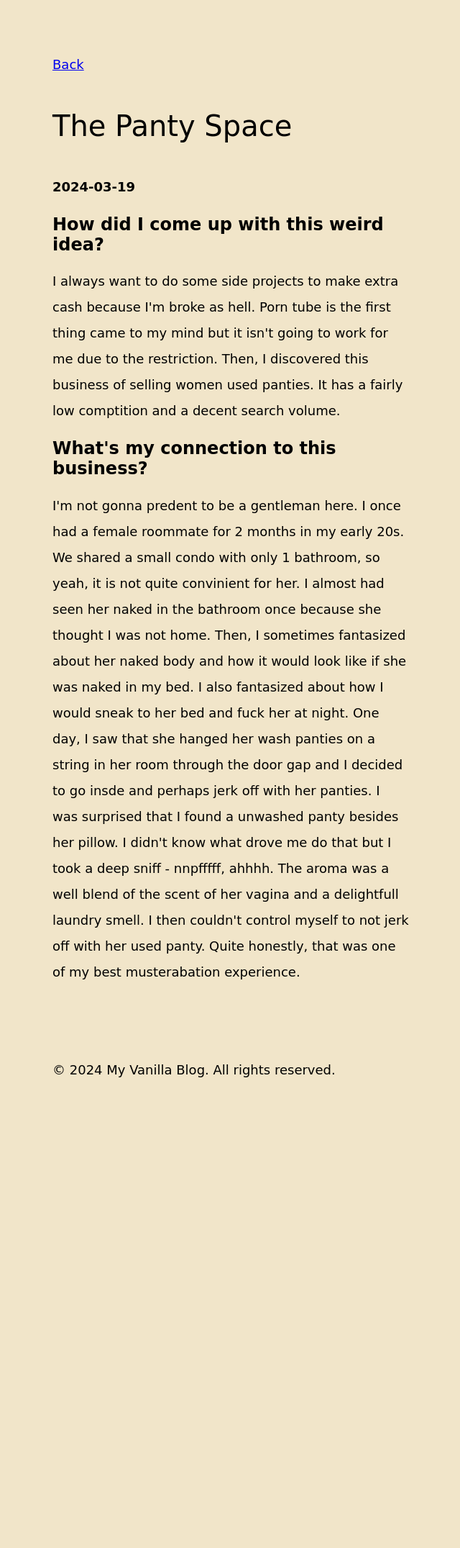
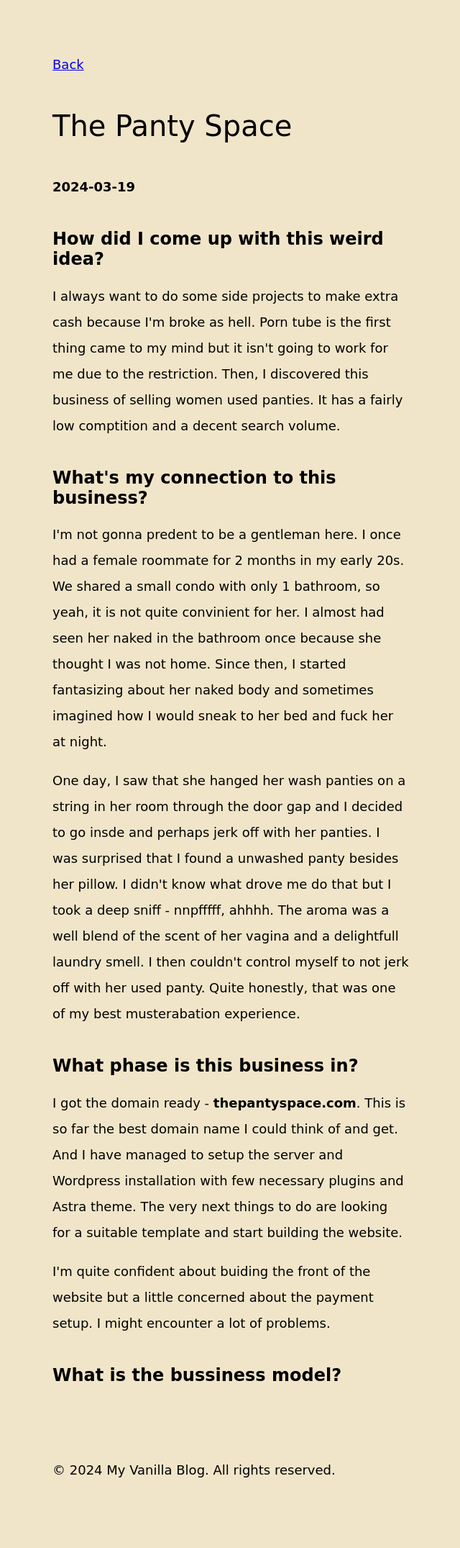
Before and after one commit to foolstuck/html-blog, a PHP site: page /projects/the-panty-space.html in a window 1280 px wide. Shown: the whole page at 72% size, without its empty margins (319-959 px from the left). Before the commit the page ends 1497 px from the top, so only its background shows below. Run offline with PHP 8.4, Linux system fonts and the light colour scheme; some web fonts are replaced.

Commit message:
mass title changes

```diff
--- a/about.html
+++ b/about.html
@@ -7,7 +7,7 @@
   <link rel="stylesheet" href="style.css">
   <meta charset="UTF-8">
   <meta name="viewport" content="width=device-width, initial-scale=1.0">
-  <title>About - My Blog</title>
+  <title>About - My Vanilla Blog</title>
 </head>
 <body>
 
--- a/contact.html
+++ b/contact.html
@@ -7,7 +7,7 @@
   <link rel="stylesheet" href="style.css">
   <meta charset="UTF-8">
   <meta name="viewport" content="width=device-width, initial-scale=1.0">
-  <title>About - My Blog</title>
+  <title>About - My Vanilla Blog</title>
 </head>
 <body>
 
--- a/posts/about-the-current-job.html
+++ b/posts/about-the-current-job.html
@@ -7,7 +7,7 @@
   <link rel="stylesheet" href="../style.css">
   <meta charset="UTF-8">
   <meta name="viewport" content="width=device-width, initial-scale=1.0">
-  <title>About The Current Job - My Blog</title>
+  <title>About The Current Job - My Vanilla Blog</title>
 </head>
 <body>
 
--- a/posts/pinterest-affiliate.html
+++ b/posts/pinterest-affiliate.html
@@ -7,7 +7,7 @@
   <link rel="stylesheet" href="../style.css">
   <meta charset="UTF-8">
   <meta name="viewport" content="width=device-width, initial-scale=1.0">
-  <title>Pinterest Affiliate - My Blog</title>
+  <title>Pinterest Affiliate - My Vanilla Blog</title>
 </head>
 <body>
 
--- a/posts/template.html
+++ b/posts/template.html
@@ -7,7 +7,7 @@
   <link rel="stylesheet" href="../style.css">
   <meta charset="UTF-8">
   <meta name="viewport" content="width=device-width, initial-scale=1.0">
-  <title>Post Title - My Blog</title>
+  <title>Post Title - My Vanilla Blog</title>
 </head>
 <body>
 
--- a/posts/thoughts-and-plans.html
+++ b/posts/thoughts-and-plans.html
@@ -7,7 +7,7 @@
   <link rel="stylesheet" href="../style.css">
   <meta charset="UTF-8">
   <meta name="viewport" content="width=device-width, initial-scale=1.0">
-  <title>Some Thoughts and Plans about this Blog - My Blog</title>
+  <title>Some Thoughts and Plans about this Blog - My Vanilla Blog</title>
 </head>
 <body>
 
--- a/projects/affiliate-marketing.html
+++ b/projects/affiliate-marketing.html
@@ -7,7 +7,7 @@
   <link rel="stylesheet" href="../style.css">
   <meta charset="UTF-8">
   <meta name="viewport" content="width=device-width, initial-scale=1.0">
-  <title>Affiliate Marketing - My Blog</title>
+  <title>Affiliate Marketing - My Vanilla Blog</title>
 </head>
 <body>
 
--- a/projects/new-home.html
+++ b/projects/new-home.html
@@ -7,7 +7,7 @@
   <link rel="stylesheet" href="../style.css">
   <meta charset="UTF-8">
   <meta name="viewport" content="width=device-width, initial-scale=1.0">
-  <title>New Home - My Blog</title>
+  <title>New Home - My Vanilla Blog</title>
 </head>
 <body>
 
--- a/projects/the-panty-space.html
+++ b/projects/the-panty-space.html
@@ -7,7 +7,7 @@
   <link rel="stylesheet" href="../style.css">
   <meta charset="UTF-8">
   <meta name="viewport" content="width=device-width, initial-scale=1.0">
-  <title>The Panty Space - My Blog</title>
+  <title>The Panty Space - My Vanilla Blog</title>
 </head>
 <body>
 
@@ -26,12 +26,20 @@
     volume.</p>
   <h2>What's my connection to this business?</h2>
   <p>I'm not gonna predent to be a gentleman here. I once had a female roommate for 2 months in my early 20s. We shared a small condo with only 1 bathroom, so yeah,
-    it is not quite convinient for her. I almost had seen her naked in the bathroom once because she thought I was not home. Then, I sometimes fantasized about her naked body
-    and how it would look like if she was naked in my bed. I also fantasized about how I would sneak to her bed and fuck her at night. One day, I saw that she hanged her wash panties
+    it is not quite convinient for her. I almost had seen her naked in the bathroom once because she thought I was not home. Since then, I started fantasizing about
+    her naked body and sometimes imagined how I would sneak to her bed and fuck her at night.</p>
+  <p> One day, I saw that she hanged her wash panties
     on a string in her room through the door gap and I decided to go insde and perhaps jerk off with her panties. I was surprised that I found a unwashed panty besides her pillow. I
     didn't know what drove me do that but I took a deep sniff - nnpfffff, ahhhh. The aroma was a well blend of the scent of her vagina and a delightfull laundry smell.
     I then couldn't control myself to not jerk off with her used panty. Quite honestly, that was one of my best musterabation experience.
   </p>
+  <h2>What phase is this business in?</h2>
+  <p>I got the domain ready - <b>thepantyspace.com</b>. This is so far the best domain name I could think of and get. And I have managed to setup the server and Wordpress installation
+  with few necessary plugins and Astra theme. The very next things to do are looking for a suitable template and start building the website.</p>
+  <p>
+  I'm quite confident about buiding the front of the website but a little concerned about the payment setup. I might encounter a lot of problems.
+  </p>
+  <h2>What is the bussiness model?</h2>
   <p></p>
 </main>
 
--- a/style.css
+++ b/style.css
@@ -53,6 +53,10 @@ h1 {
     line-height: 2;
 }
 
+h2 {
+    margin-top: 40px;
+}
+
 .dn {
     display: none;
 }
```
